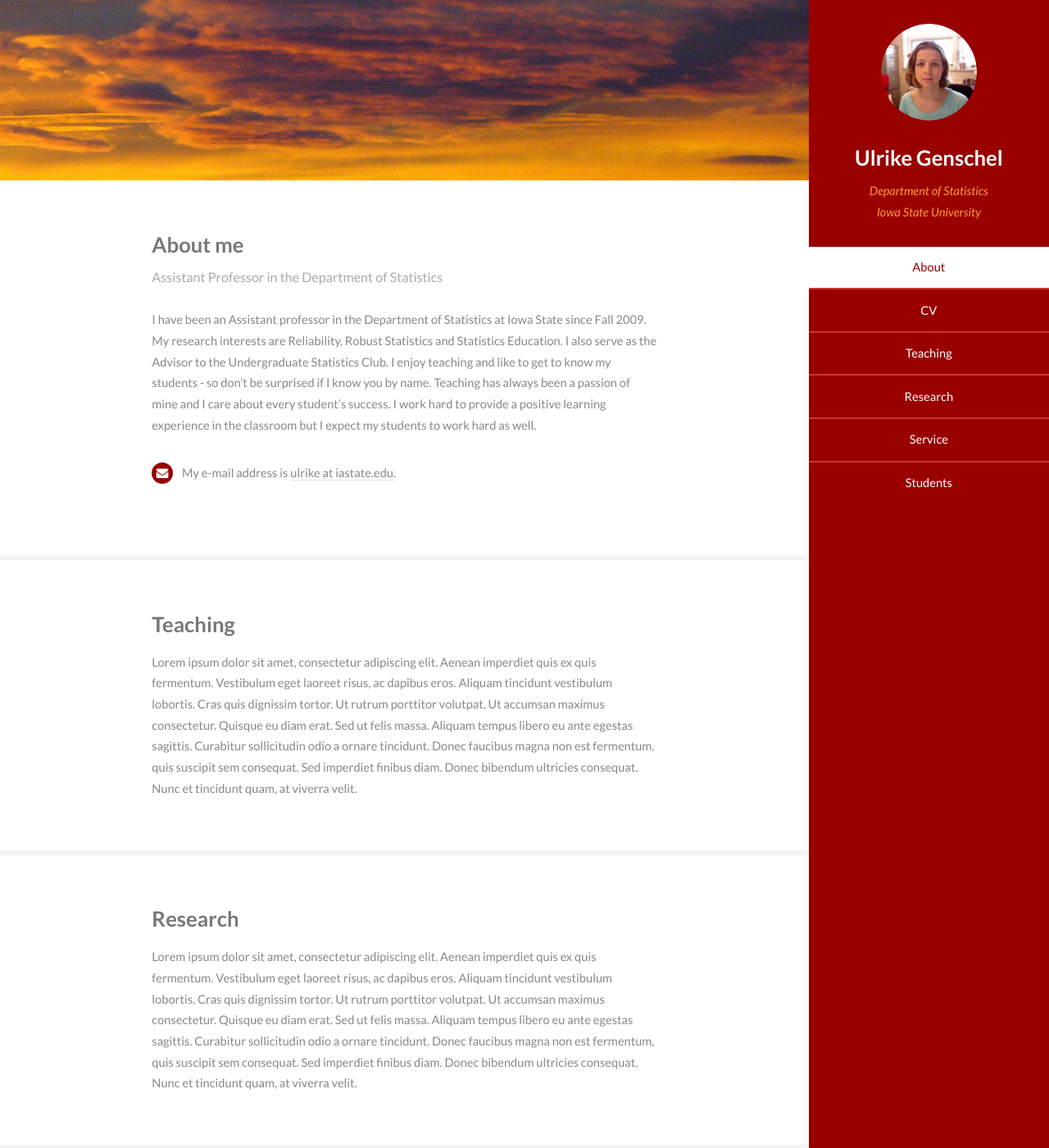
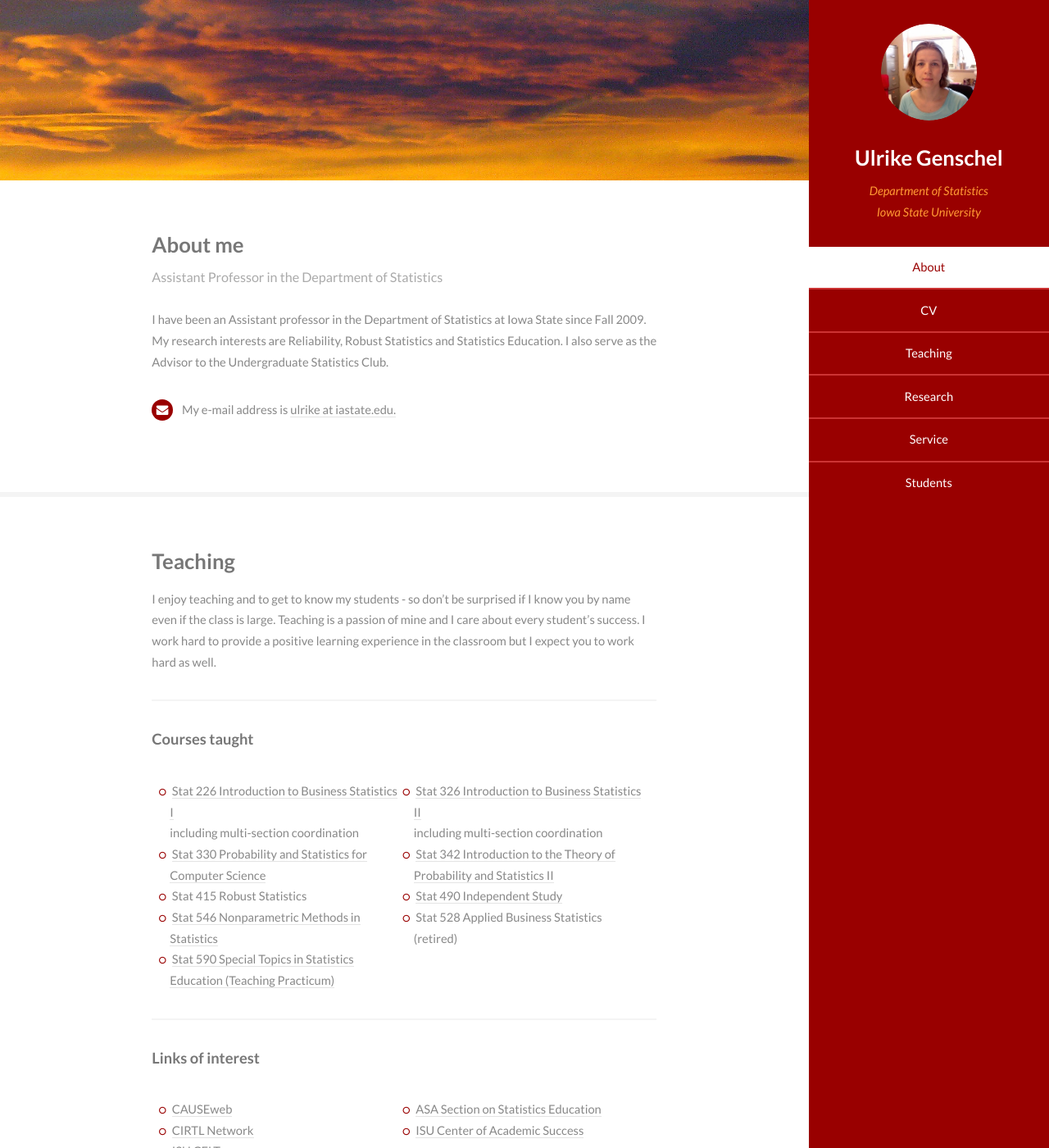
Before and after one commit to ugenschel/ugenschel.github.io, a Jekyll site: the page built from index.html, in a window 1280 px wide and 1400 px high. Shown: the whole window at 82% size. Built offline with Jekyll 4.4.1, drawn with Linux system fonts in a browser that asks for light colours.

Commit message:
teaching section

```diff
--- a/css/style.css
+++ b/css/style.css
@@ -509,6 +509,21 @@
 		list-style: disc;
 		margin: 0 0 2.25em 0;
 		padding-left: 1em;
+	}
+
+
+	ul.two-column li{
+		padding: 0 .5em 0 0.5em;
+		position: relative;
+		width: 49%;
+		display: inline-block;
+	}
+
+	ul.two-column li:before {
+	 content:'\d20';
+	 margin-right: 0.5em;
+	 margin-left: -1em;
+	 color: #990000;
 	}
 
 		ul li {
--- a/index.html
+++ b/index.html
@@ -10,11 +10,7 @@ layout: default
     <p>I have been an Assistant professor in the Department of Statistics at
       Iowa State since Fall 2009. My research interests are Reliability, Robust
       Statistics and Statistics Education. I also serve as the Advisor to the Undergraduate
-      Statistics Club. I enjoy teaching and like to get to know my students -
-      so don’t be surprised if I know you by name. Teaching has always been a
-      passion of mine and I care about every student’s success. I work hard to
-      provide a positive learning experience in the classroom but I expect my
-      students to work hard as well.
+      Statistics Club.
     </p>
     <ul class="feature-icons">
       <li class="fa-envelope">My e-mail address is <a href="mailto:ulrike@iastate.edu">ulrike at iastate.edu.</a></li>
@@ -26,8 +22,33 @@ layout: default
   <div class="container">
     <h3>Teaching</h3>
     <p>
-      Lorem ipsum dolor sit amet, consectetur adipiscing elit. Aenean imperdiet quis ex quis fermentum. Vestibulum eget laoreet risus, ac dapibus eros. Aliquam tincidunt vestibulum lobortis. Cras quis dignissim tortor. Ut rutrum porttitor volutpat. Ut accumsan maximus consectetur. Quisque eu diam erat. Sed ut felis massa. Aliquam tempus libero eu ante egestas sagittis. Curabitur sollicitudin odio a ornare tincidunt. Donec faucibus magna non est fermentum, quis suscipit sem consequat. Sed imperdiet finibus diam. Donec bibendum ultricies consequat. Nunc et tincidunt quam, at viverra velit.
+      I enjoy teaching and to get to know my students - so don’t be surprised if
+      I know you by name even if the class is large. Teaching is a passion of mine
+      and I care about every student’s success. I work hard to provide a positive
+      learning experience in the classroom but I expect you to work hard as well.
     </p>
+    <hr />
+    <h4>Courses taught</h4><br/>
+    <ul class="two-column">
+      <li><a href="http://catalog.iastate.edu/showcourse/?code=STAT-226&edition=2015-16" target="_blank">Stat 226 Introduction to Business Statistics I</a><br />including multi-section coordination</li>
+      <li><a href="http://catalog.iastate.edu/showcourse/?code=STAT-326&edition=2015-16" target="_blank">Stat 326 Introduction to Business Statistics II</a><br />including multi-section coordination</li>
+      <li><a href=" http://catalog.iastate.edu/showcourse/?code=STAT-330&edition=2015-16" target="_blank">Stat 330 Probability and Statistics for Computer Science</a></li>
+      <li><a href="http://catalog.iastate.edu/showcourse/?code=STAT-342&edition=2015-16" target="_blank">Stat 342 Introduction to the Theory of Probability and Statistics II</a></li>
+      <li>Stat 415 Robust Statistics</li>
+      <li><a href="http://catalog.iastate.edu/showcourse/?code=STAT-490&edition=2015-16" target="_blank">Stat 490 Independent Study</a></li>
+      <li><a href="http://catalog.iastate.edu/showcourse/?code=STAT-546&edition=2015-16" target="_blank">Stat 546 Nonparametric Methods in Statistics</a></li>
+      <li>Stat 528 Applied Business Statistics (retired)</li>
+      <li><a href="http://catalog.iastate.edu/showcourse/?code=STAT-590E&edition=2015-16" target="_blank">Stat 590 Special Topics in Statistics Education (Teaching Practicum) </a></li>
+    </ul>
+    <hr />
+    <h4>Links of interest</h4><br/>
+    <ul class="two-column">
+      <li><a href="https://www.causeweb.org/" target="_blank">CAUSEweb</a></li>
+      <li><a href="http://www.amstat.org/sections/educ/" target="_blank">ASA Section on Statistics Education</a></li>
+      <li><a href="http://www.cirtl.net/" target="_blank">CIRTL Network</a></li>
+      <li><a href="http://www.dso.iastate.edu/asc/" target="_blank">ISU Center of Academic Success</a></li>
+      <li><a href=" http://www.ctlt.iastate.edu/" target="_blank">ISU CELT</a></li>
+    </ul>
   </div>
 </section>
 
```
